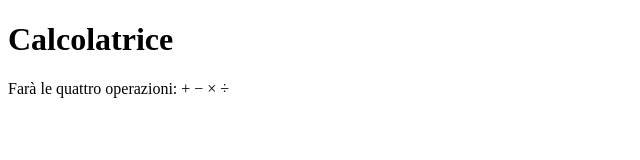
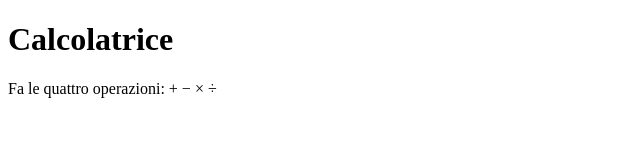
Before and after one commit to bozikkk112/calc, a plain HTML site: page index.html in a window 1280 px wide. Shown: the full height of the page, 0-640 px from the left. Drawn offline with Linux system fonts and the light colour scheme.

Commit message:
Correggo la frase della prima pagina

```diff
--- a/index.html
+++ b/index.html
@@ -6,6 +6,6 @@
 </head>
 <body>
 	<h1>Calcolatrice</h1>
-	<p>Farà le quattro operazioni: + − × ÷</p>
+	<p>Fa le quattro operazioni: + − × ÷</p>
 </body>
 </html>
```
